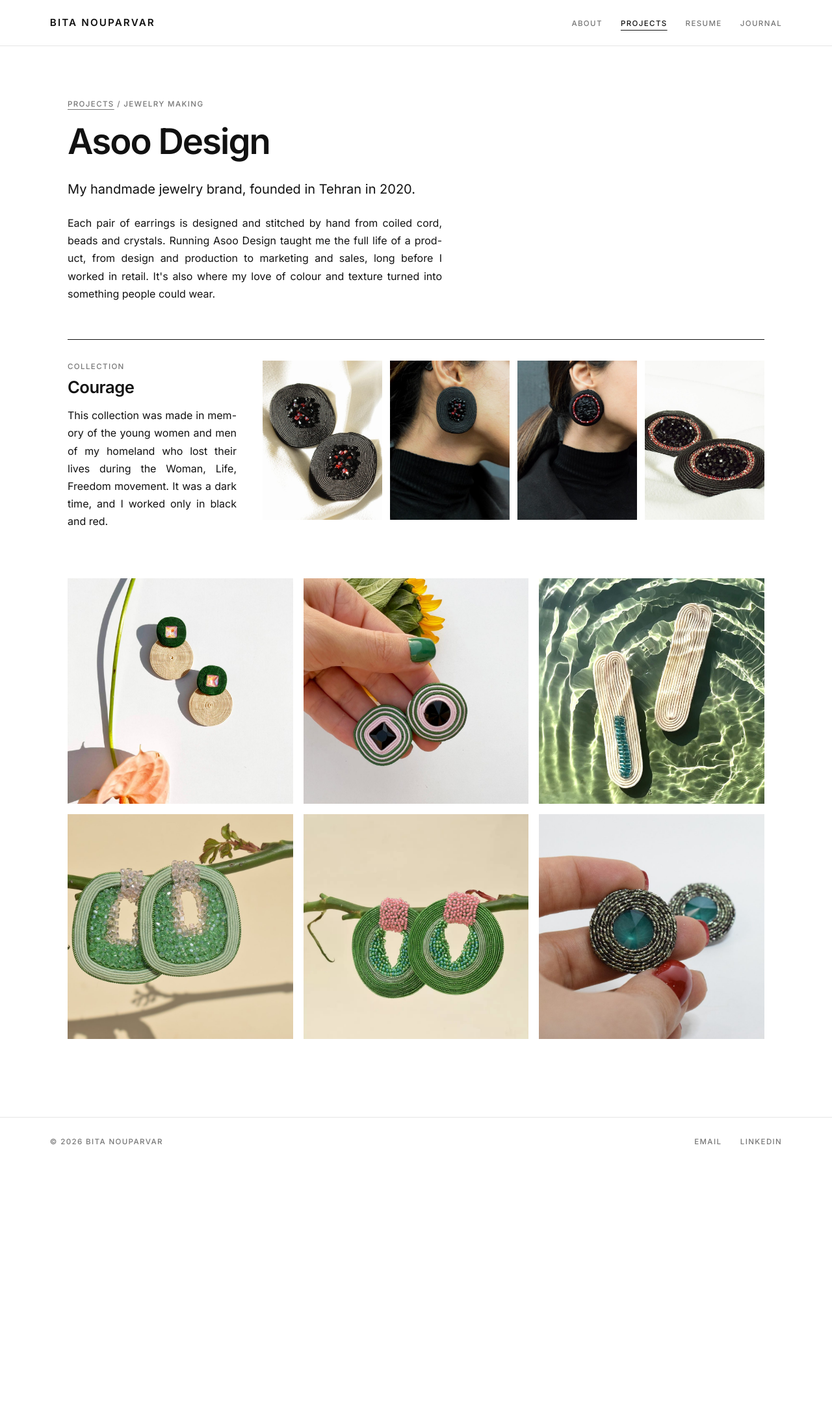
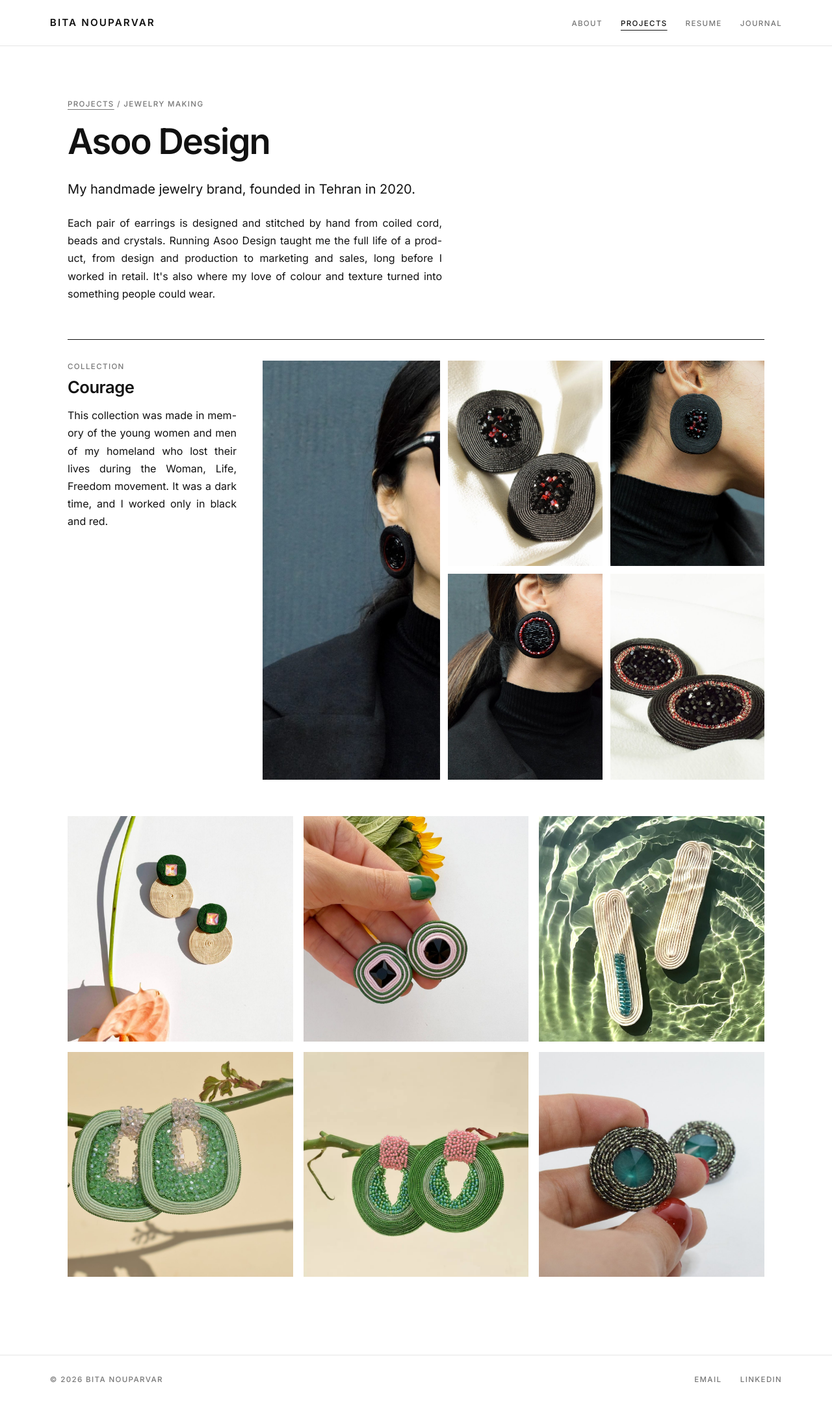
Before and after one commit to bitanp1994/bitanouparvar.com, a Jekyll site: the page built from projects/asoo-design.html, in a window 1280 px wide. Shown: the whole page at 65% size. Built offline with Jekyll 4.4.1, drawn with Linux system fonts in a browser that asks for light colours; before the commit the page ends 1804 px from its top, so only the background shows below that.

Commit message:
Courage collection: add portrait as lead photo
Co-Authored-By: Claude Opus 5.5 <noreply@anthropic.com>
Claude-Session: https://claude.ai/code/session_011ZU1tgXn8aNEA1hgF5gWNT

```diff
--- a/assets/style.css
+++ b/assets/style.css
@@ -431,3 +431,8 @@ main.wide .page.case { max-width: 1040px; }
 .collection-photos figure { margin: 0; }
 .collection-photos img { width: 100%; aspect-ratio: 3 / 4; object-fit: cover; display: block; }
 @media (max-width: 760px) { .collection { grid-template-columns: 1fr; gap: 20px; } .collection-photos { grid-template-columns: 1fr 1fr; } }
+.collection-photos { grid-template-columns: 1.15fr 1fr 1fr; }
+.collection-photos .lead { grid-row: span 2; }
+.collection-photos .lead img { height: 100%; aspect-ratio: auto; }
+@media (max-width: 760px) { .collection-photos { grid-template-columns: 1fr 1fr; } .collection-photos .lead { grid-column: 1 / -1; grid-row: auto; } .collection-photos .lead img { aspect-ratio: 3 / 4; height: auto; } }
+.collection-photos .lead img { object-position: 82% 40%; }
--- a/projects/asoo-design.html
+++ b/projects/asoo-design.html
@@ -18,6 +18,7 @@ permalink: /projects/asoo-design/
     <p>This collection was made in memory of the young women and men of my homeland who lost their lives during the Woman, Life, Freedom movement. It was a dark time, and I worked only in black and red.</p>
   </div>
   <div class="collection-photos">
+    <figure class="lead"><img src="{{ '/assets/img/jewelry/courage/courage-portrait.jpg' | relative_url }}" alt="A round black earring edged in deep red, worn with sunglasses, a black turtleneck and a black coat" loading="lazy"></figure>
     <figure><img src="{{ '/assets/img/jewelry/courage/courage-scattered-ovals.jpg' | relative_url }}" alt="Black coiled cord oval earrings with scattered black and red crystals, on cream fabric" loading="lazy"></figure>
     <figure><img src="{{ '/assets/img/jewelry/courage/courage-oval-worn.jpg' | relative_url }}" alt="A black coiled oval earring with black and red crystals, worn with a black turtleneck" loading="lazy"></figure>
     <figure><img src="{{ '/assets/img/jewelry/courage/courage-round-worn.jpg' | relative_url }}" alt="A round black earring with a ring of red crystals, worn with a black turtleneck" loading="lazy"></figure>
```
Also changed, not shown: assets/img/jewelry/courage/courage-portrait.jpg (added).
